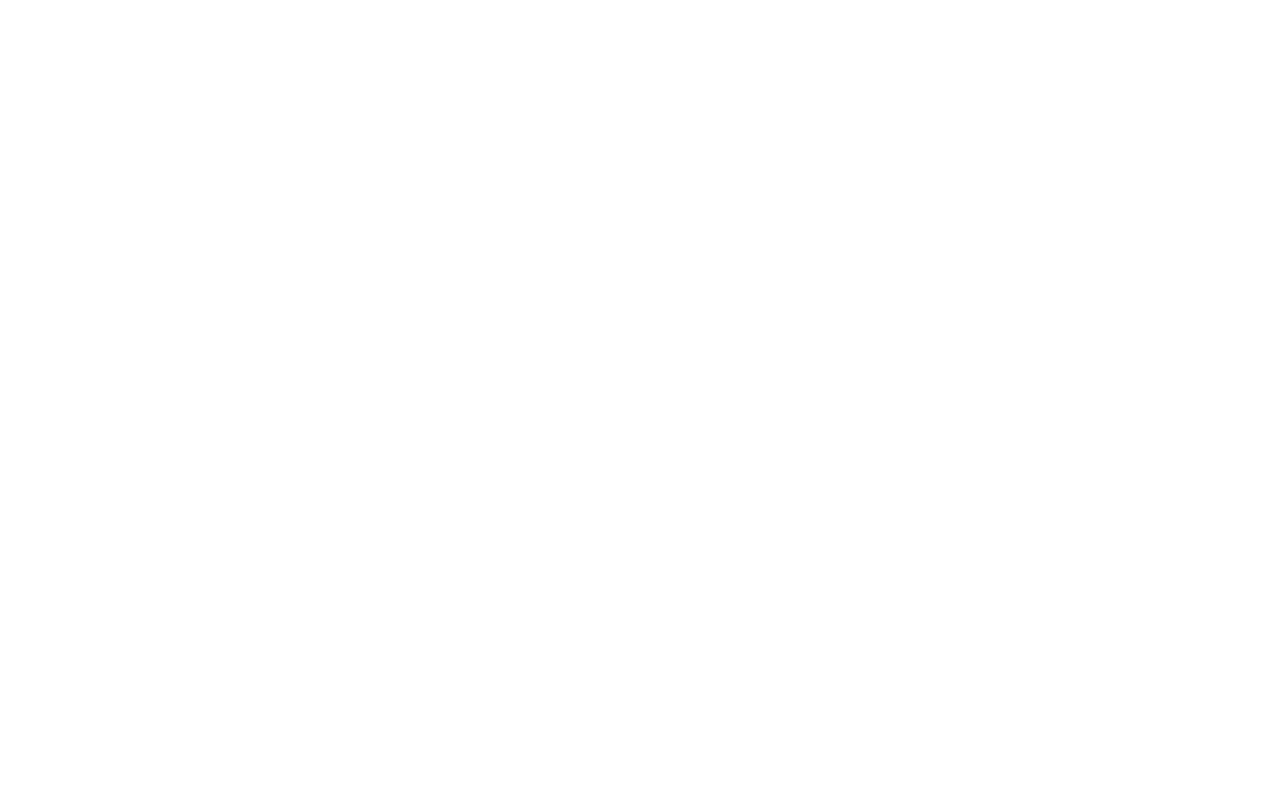
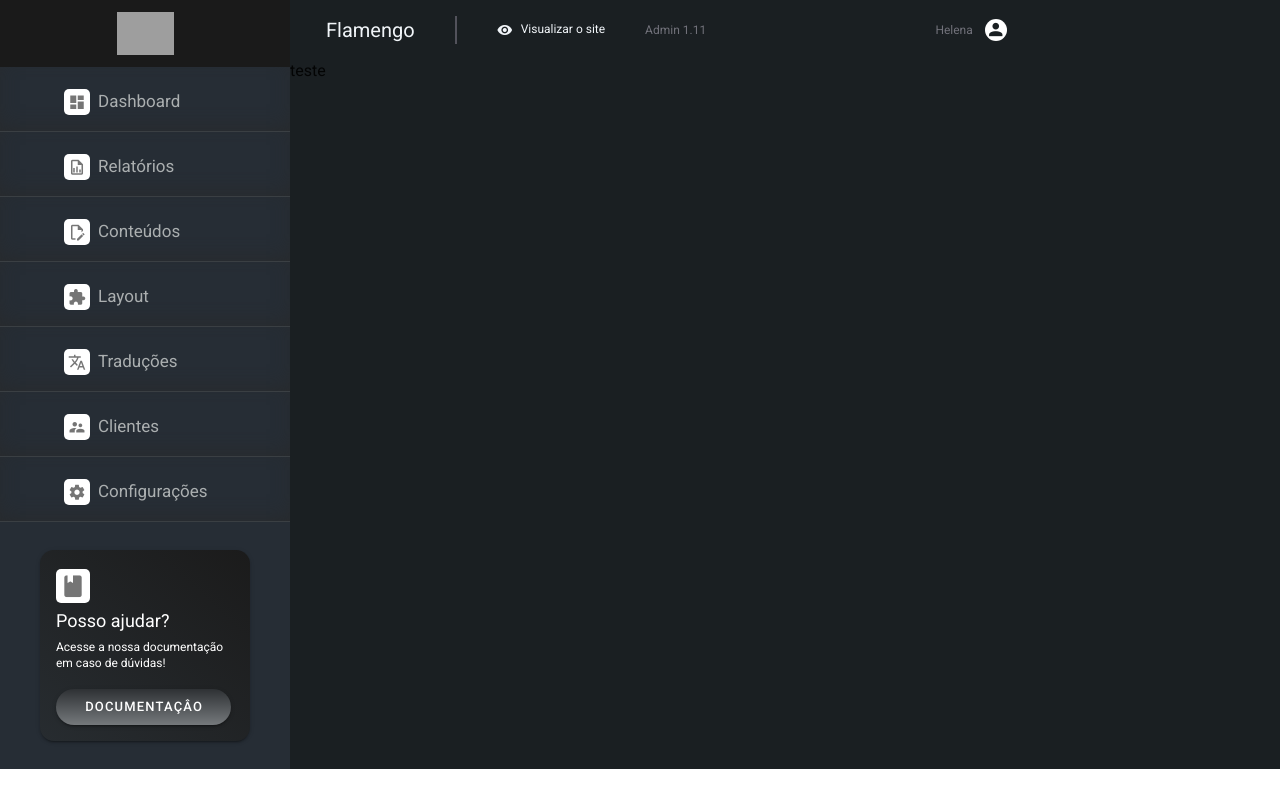
Before and after one commit to HDGiustina/Treino_de_Front-Imply, a Vue app: page /dashboard in a window 1280 px wide. Built offline with nearby package versions, Linux system fonts and the light colour scheme; grey boxes are pictures that could not be loaded.

Commit message:
Ajustes no menu e Header completo.

```diff
--- a/package.json
+++ b/package.json
@@ -9,7 +9,6 @@
   },
   "dependencies": {
     "core-js": "^3.8.3",
-    "tailwindcss": "^3.2.4",
     "vue": "^2.6.14",
     "vue-router": "^3.5.1",
     "vuetify": "^2.6.0"
@@ -25,6 +24,7 @@
     "eslint-plugin-vue": "^8.0.3",
     "sass": "~1.32.0",
     "sass-loader": "^10.0.0",
+    "tailwindcss": "^3.2.4",
     "vue-cli-plugin-vuetify": "~2.5.8",
     "vue-template-compiler": "^2.6.14",
     "vuetify-loader": "^1.7.0"
--- a/public/index.html
+++ b/public/index.html
@@ -14,6 +14,7 @@
       <strong>We're sorry but <%= htmlWebpackPlugin.options.title %> doesn't work properly without JavaScript enabled. Please enable it to continue.</strong>
     </noscript>
     <div id="app"></div>
+    <script src="https://cdn.tailwindcss.com"></script>
     <!-- built files will be auto injected -->
   </body>
 </html>
--- a/src/App.vue
+++ b/src/App.vue
@@ -1,11 +1,6 @@
 
 <template>
   <v-app>
-    <!-- <nav>
-      <router-link to="/">Home</router-link> |
-      <router-link to="/painel">Painel</router-link>
-    </nav> -->
-
     <router-view/>
   </v-app>
 </template>
--- /dev/null
+++ b/src/components/Dashboard-Grid.vue
@@ -0,0 +1,15 @@
+<template>
+    <div class="flex h-full" style=" background-color: #1A1F22;">
+        <h1>teste</h1>
+    </div>
+</template>
+
+<script>
+    export default {
+        name: "Dashboard-grid",
+    }
+</script>
+
+<style scoped>
+
+</style>
--- a/src/components/Formulario-Login.vue
+++ b/src/components/Formulario-Login.vue
@@ -31,7 +31,7 @@
         name: "formulario-login",
         methods: {
             Login(){
-                this.$router.push('/painel')
+                this.$router.push('/dashboard')
             }
         }
     }
--- /dev/null
+++ b/src/components/Header.vue
@@ -0,0 +1,36 @@
+<template>
+    <div class="w-full flex items-center px-12 text-zinc-500 h-16" style=" background-color: #1A1F22;">
+        <v-row class="d-flex justify-space-between ">
+            <div class="flex flex-row items-center">
+                <div class="pe-10 border-r-2 border-r-zinc-600 text-xl text-slate-100">
+                    <h1>Flamengo</h1>
+                </div>
+                <button class="mx-7 px-3 py-1 rounded-xl hover:bg-zinc-900 text-slate-100 text-xs"><v-icon color="#f1f5f9" left size="16" >mdi-eye</v-icon>Visualizar o site</button>
+                <p class="text-xs">Admin 1.11</p>
+            </div>
+            <div class="flex items-center">
+                <p class="text-xs me-3">Helena</p>
+                <img v-if="usuario" class="rounded-circle w-7" :src="usuario" alt="usuario">
+                <v-icon color="#1A1F22" style="background-color:white; padding: 1px;" left size="20" class="rounded-circle">mdi-account</v-icon>
+            </div>
+        </v-row>
+    </div>
+</template>
+
+<script>
+    export default {
+      name: "Header-Painel",
+      data(){
+        return {
+            usuario: ''
+        }
+      }
+
+  }
+</script>
+
+<style scoped>
+    p{
+        margin-bottom: 0;
+    }
+</style>
--- a/src/components/Menu.vue
+++ b/src/components/Menu.vue
@@ -1,39 +1,39 @@
 <template>
     <div class="menu text-3xl">
         <div class="logo py-3">
-            <img src="https://portalsuperingresso.s3.amazonaws.com/eleventickets180x127.png" alt="logo" style="width: 100px">
+            <img src="https://portalsuperingresso.s3.amazonaws.com/eleventickets180x127.png" alt="logo" style="width: 57px">
         </div>
         <nav class="">
             <ul>
-                <li class="menu-nav px-16 py-4">
-                    <a href=""><v-icon color="" left style="background-color:white; border-radius: 5px; padding: 4px;">mdi-view-dashboard</v-icon>Dashboard</a>
+                <li class="menu-nav px-16 py-3 ">
+                    <a href="/dashboard"><v-icon color="" size="18" left style="background-color:white; border-radius: 5px; padding: 4px;">mdi-view-dashboard</v-icon>Dashboard</a>
                 </li>
-                <li class="menu-nav px-16 py-4">
-                    <a href=""><v-icon color="" left style="background-color:white; border-radius: 5px; padding: 4px;">mdi-file-chart-outline</v-icon>Relatórios</a>
+                <li class="menu-nav px-16 py-3">
+                    <a href=""><v-icon color="" size="18"  left style="background-color:white; border-radius: 5px; padding: 4px;">mdi-file-chart-outline</v-icon>Relatórios</a>
                 </li>
-                <li class="menu-nav px-16 py-4">
-                    <a href=""><v-icon color="" left style="background-color:white; border-radius: 5px; padding: 4px;">mdi-file-edit-outline</v-icon>Conteúdos</a>
+                <li class="menu-nav px-16 py-3">
+                    <a href=""><v-icon color="" size="18"  left style="background-color:white; border-radius: 5px; padding: 4px;">mdi-file-edit-outline</v-icon>Conteúdos</a>
                 </li>
-                <li class="menu-nav px-16 py-4">
-                    <a href=""><v-icon color="" left style="background-color:white; border-radius: 5px; padding: 4px;">mdi-puzzle</v-icon>Layout</a>
+                <li class="menu-nav px-16 py-3">
+                    <a href=""><v-icon color="" size="18"  left style="background-color:white; border-radius: 5px; padding: 4px;">mdi-puzzle</v-icon>Layout</a>
                 </li>
-                <li class="menu-nav px-16 py-4">
-                    <a href=""><v-icon color="" left style="background-color:white; border-radius: 5px; padding: 4px;">mdi-translate</v-icon>Traduções</a>
+                <li class="menu-nav px-16 py-3">
+                    <a href=""><v-icon color="" size="18"  left style="background-color:white; border-radius: 5px; padding: 4px;">mdi-translate</v-icon>Traduções</a>
                 </li>
-                <li class="menu-nav px-16 py-4">
-                    <a href=""><v-icon color="" left style="background-color:white; border-radius: 5px; padding: 4px;">mdi-account-supervisor</v-icon>Clientes</a>
+                <li class="menu-nav px-16 py-3">
+                    <a href=""><v-icon color="" size="18"  left style="background-color:white; border-radius: 5px; padding: 4px;">mdi-account-supervisor</v-icon>Clientes</a>
                 </li>
-                <li class="menu-nav px-16 py-4">
-                    <a href=""><v-icon color="" left style="background-color:white; border-radius: 5px; padding: 4px;">mdi-cog</v-icon>Configurações</a>
+                <li class="menu-nav px-16 py-3">
+                    <a href=""><v-icon color="" size="18"  left style="background-color:white; border-radius: 5px; padding: 4px;">mdi-cog</v-icon>Configurações</a>
                 </li>
             </ul>
         </nav>
-
-        <div>
-            <h1></h1>
-            <p></p>
-            <button></button>
-        </div>
+        <v-card class="card my-7 mx-10 p-4" dark >
+            <v-icon light size="26"  left style="background-color:white; border-radius: 5px; padding: 4px;">mdi-book</v-icon>
+            <h1 class="text-lg my-1">Posso ajudar?</h1>
+            <p class="text-xs">Acesse a nossa documentação em caso de dúvidas!</p>
+            <v-btn class="btn px-7"  rounded>DOCUMENTAÇÂO</v-btn>
+        </v-card>
     </div>
 </template>
 
@@ -48,19 +48,32 @@
         padding: 0;
     }
     .menu {
-        height: 100vh;
         background-color: #262D35;
     }
     a{
         color: #ABAFB0;
-        font-size: 20px;
+        font-size: 17px;
     }
     .logo {
         display: flex;
         justify-content: center;
         background-color: #1A1A1A;
     }
+    .menu-nav {
+        border-bottom: 1px solid #3A3F43;
+        box-shadow: 0px -7px 25px -9px #292929 inset;
+    }
     .menu-nav:hover, a:hover{
         background-color: #505050;
     }
+    .card {
+        width: 210px;
+        background-image: linear-gradient(to top right, #272C30 , #1B1B1B);
+        border: none;
+        border-radius: 14px;
+    }
+    .btn {
+        background-image: linear-gradient(to top , #75797C , #2E3134);
+        font-size: 13px;
+    }
 </style>
--- a/src/router/index.js
+++ b/src/router/index.js
@@ -7,14 +7,14 @@
 const routes = [
   {
     path: '/',
-    name: 'Login-teste',
+    name: 'Login',
     component: Login
   },
   {
-    path: '/painel',
-    name: 'Painel',
-    component: () => import('../views/Painel.vue')
-  }
+    path: '/dashboard',
+    name: 'Dashboard',
+    component: () => import('../views/Dashboard.vue')
+  },
 ]
 
 const router = new VueRouter({
--- /dev/null
+++ b/src/views/Dashboard.vue
@@ -0,0 +1,28 @@
+<template>
+    <div style="display:flex;">
+        <Menu />
+        <div class="w-full flex flex-col">
+            <Header />
+            <Grid />
+        </div>
+
+    </div>
+  </template>
+
+  <script>
+    import Menu from '../components/Menu.vue'
+    import Header from '../components/Header.vue'
+    import Grid from '../components/Dashboard-Grid.vue'
+    export default {
+        name: "Dashboard-painel",
+        components: {
+            Menu,
+            Header,
+            Grid
+        }
+    }
+  </script>
+
+  <style scoped>
+
+  </style>
--- a/src/views/Painel.vue
+++ /dev/null
@@ -1,21 +0,0 @@
-<template>
-  <div style="display:flex;">
-      <Menu />
-      <h1>teste</h1>
-
-  </div>
-</template>
-
-<script>
-  import Menu from '../components/Menu.vue'
-  export default {
-      name: "Painel-",
-      components: {
-          Menu,
-      }
-  }
-</script>
-
-<style scoped>
-
-</style>
```
Also changed, not shown: 1 other file (tests, documents, lock files or other folders).
